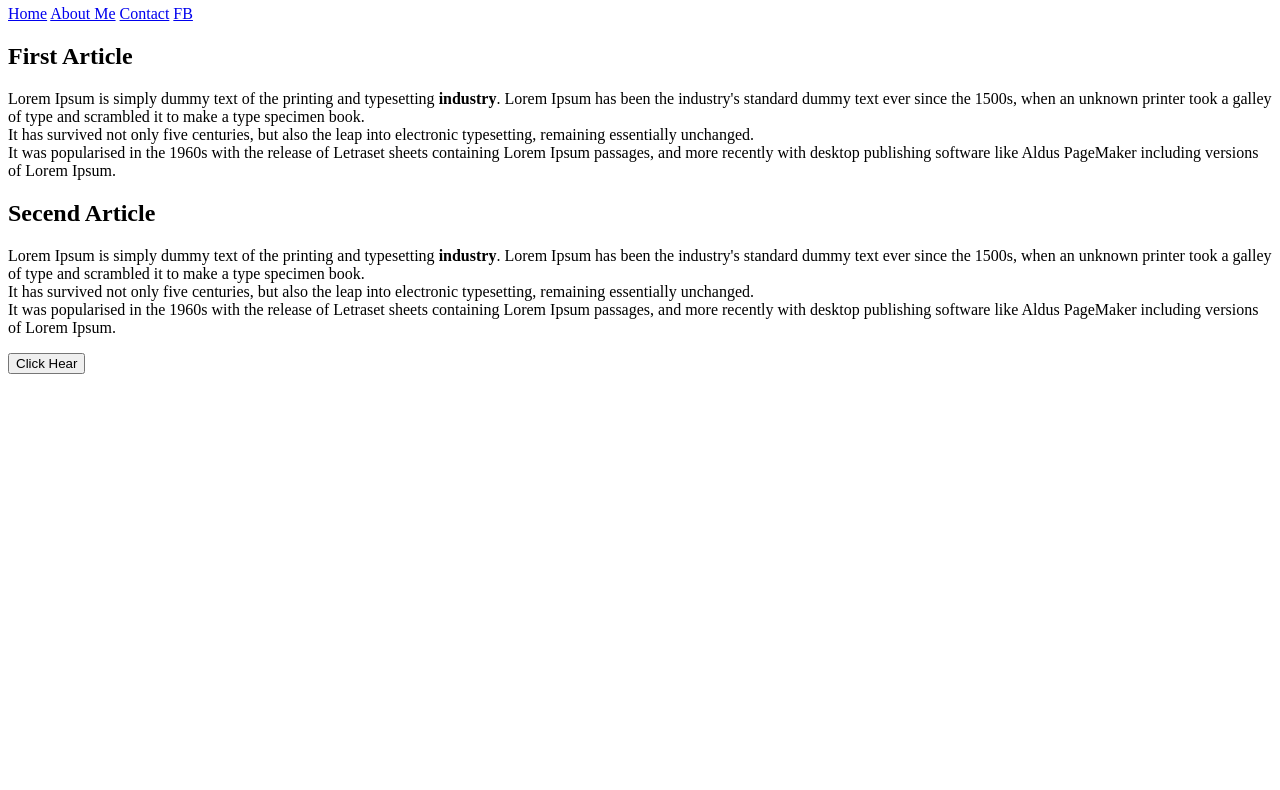
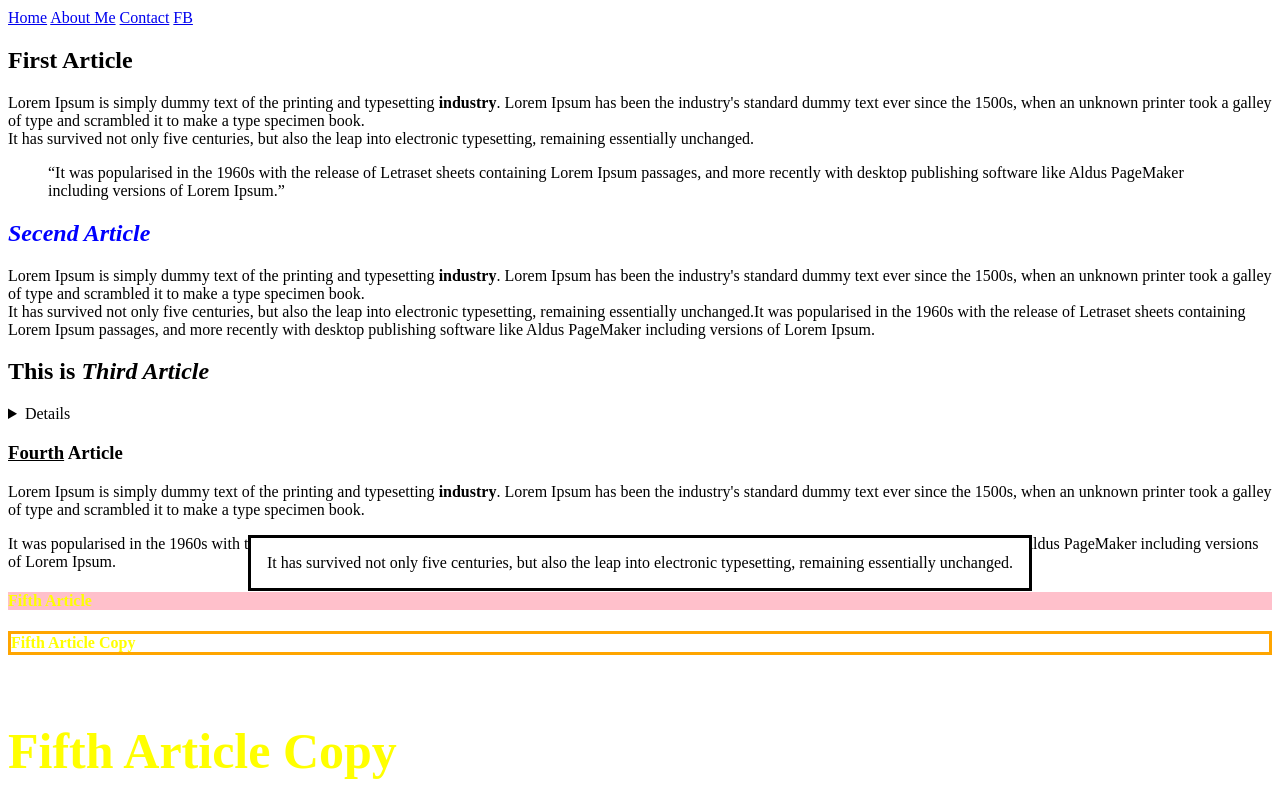
Before and after one commit to rislam-ct/ssb528classpractice2, a plain HTML site: page index.html in a window 1280 px wide. Shown: the part 75-865 px from the top of the page. Before the commit the page ends 800 px from the top, so only its background shows below. Drawn offline with Linux system fonts and the light colour scheme.

Commit message:
Add files via upload

```diff
--- a/index.html
+++ b/index.html
@@ -7,22 +7,50 @@
 	<meta charset="utf-8">
 	<meta name="viewport", content="width=device-width, initial-scale=1">
 	<title>Home</title>
+
+<link rel="stylesheet" type="text/css" href="css/style.css">
+
+<style>
+		h1{
+			border: 2px solid brown;
+			text-align: center;
+		}
+
+	</style>
 </head>
+
+
 <body>
 
 	<h1>My First Project</h1>
 	<a href="index.html">Home</a> <a href="pages/about me.html"> About Me</a> <a href="pages/contact.html"> Contact</a> <a href="https://facebook.com/rislam.ct/"> FB</a>
 	<article>
 		<h2>First Article</h2>
-	<p>Lorem Ipsum is simply dummy text of the printing and typesetting <b>industry</b>. Lorem Ipsum has been the industry's standard dummy text ever since the 1500s, when an unknown printer took a galley of type and scrambled it to make a type specimen book. <br>It has survived not only five centuries, but also the leap into electronic typesetting, remaining essentially unchanged. <br>It was popularised in the 1960s with the release of Letraset sheets containing Lorem Ipsum passages, and more recently with desktop publishing software like Aldus PageMaker including versions of Lorem Ipsum.</p>
+	<p>Lorem Ipsum is simply dummy text of the printing and typesetting <b>industry</b>. Lorem Ipsum has been the industry's standard dummy text ever since the 1500s, when an unknown printer took a galley of type and scrambled it to make a type specimen book. <br>It has survived not only five centuries, but also the leap into electronic typesetting, remaining essentially unchanged.  <blockquote><q>It was popularised in the 1960s with the release of Letraset sheets containing Lorem Ipsum passages, and more recently with desktop publishing software like Aldus PageMaker including versions of Lorem Ipsum.</q></blockquote></p>
 	</article>
 
 <article>
 	<aside>
-		<h2>Secend Article</h2>
-	<p>Lorem Ipsum is simply dummy text of the printing and typesetting <b>industry</b>. Lorem Ipsum has been the industry's standard dummy text ever since the 1500s, when an unknown printer took a galley of type and scrambled it to make a type specimen book. <br>It has survived not only five centuries, but also the leap into electronic typesetting, remaining essentially unchanged. <br>It was popularised in the 1960s with the release of Letraset sheets containing Lorem Ipsum passages, and more recently with desktop publishing software like Aldus PageMaker including versions of Lorem Ipsum.</p>
+		<h2 style="color: blue;"><i>Secend Article</i></h2>
+	<p>Lorem Ipsum is simply dummy text of the printing and typesetting <b>industry</b>. Lorem Ipsum has been the industry's standard dummy text ever since the 1500s, when an unknown printer took a galley of type and scrambled it to make a type specimen book. <br>It has survived not only five centuries, but also the leap into electronic typesetting, remaining essentially unchanged.It was popularised in the 1960s with the release of Letraset sheets containing Lorem Ipsum passages, and more recently with desktop publishing software like Aldus PageMaker including versions of Lorem Ipsum.</p>
 	</aside>
 </article>
+
+<h2>This is <dfn>Third Article</dfn></h2>
+
+		<summary><details><bdo dir="rtl"><p><del>Lorem Ipsum is simply dummy text of the printing and typesetting <b>industry</b>. Lorem Ipsum has been the industry's standard dummy text ever since the 1500s, when an unknown printer took a galley of type and scrambled it to make a type specimen book. <br>It has survived not only five centuries, but also the leap into electronic typesetting, remaining essentially unchanged. <br>It was popularised in the 1960s with the release of Letraset sheets containing Lorem Ipsum passages, and more recently with desktop publishing software like Aldus PageMaker including versions of Lorem Ipsum.</del></p></bdo></details></summary>
+
+<article>
+	<aside>
+		<h3><u>Fourth</u> Article</h3>
+	<p>Lorem Ipsum is simply dummy text of the printing and typesetting <b>industry</b>. Lorem Ipsum has been the industry's standard dummy text ever since the 1500s, when an unknown printer took a galley of type and scrambled it to make a type specimen book. <dialog open>It has survived not only five centuries, but also the leap into electronic typesetting, remaining essentially unchanged.</dialog> It was popularised in the 1960s with the release of Letraset sheets containing Lorem Ipsum passages, and more recently with desktop publishing software like Aldus PageMaker including versions of Lorem Ipsum.</p>
+	</aside>
+</article>
+
+<h4 class="head1">Fifth Article</h4>
+<h4 class="border">Fifth Article Copy</h4>
+<h4 class="head2">Fifth Article Copy</h4>
+<h4 id="head1">Fifth Article Copy</h4>
 
 <button type="button">Click Hear</button>
 
```
